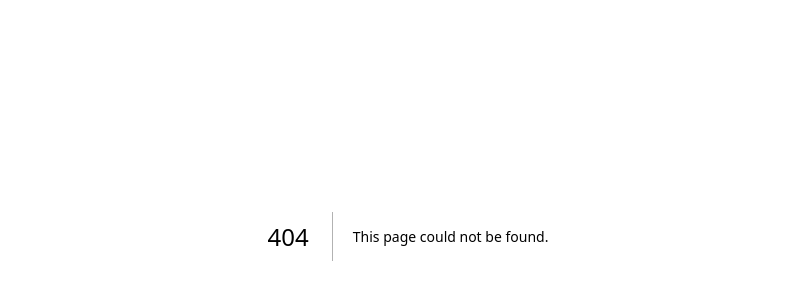
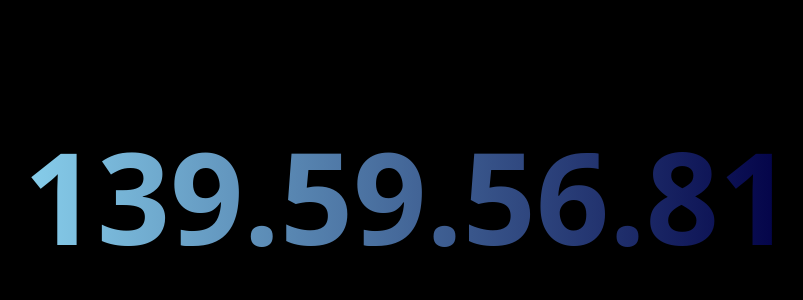
Before and after one commit to abheektripathy/infuturum-ctf, a Next.js app: page /86321893984723974 in a window 1280 px wide. Before the commit this address had no page. Shown: the part 164-464 px from the top of the page, without its empty margins (232-1035 px from the left). Built offline with nearby package versions, Linux system fonts and the light colour scheme.

Commit message:
shush page

```diff
--- /dev/null
+++ b/app/86321893984723974/page.tsx
@@ -0,0 +1,31 @@
+/* eslint-disable jsx-a11y/alt-text */
+/* eslint-disable @next/next/no-img-element */
+/* eslint-disable react/no-unescaped-entities */
+
+
+export default function Home() {
+    return (
+
+  <>
+
+  <div className="relative h-screen w-screen bg-black">
+
+
+    <div className="absolute inset-0 mb-10 flex items-center justify-center">
+
+      <h1 className="text-white text-5xl md:text-7xl lg:text-8xl xl:text-9xl font-bold font-poppins text-center mb-10 ml-5 mr-5"  style={{
+          background: 'linear-gradient(to right,rgba(135, 206, 235, 1), rgba(1, 0, 70, 1))',
+          backgroundClip: 'text',
+          WebkitBackgroundClip: 'text',
+          WebkitTextFillColor: 'transparent',
+        }}>139.59.56.81</h1>
+
+
+  </div>
+
+
+  </div>
+  </>
+
+    );
+  }
```
